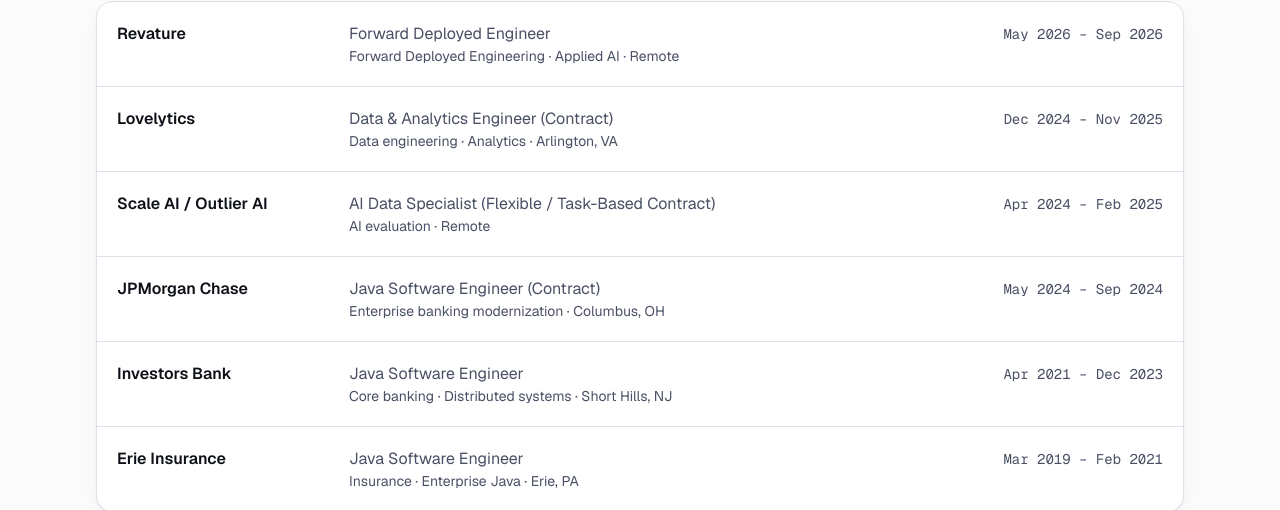
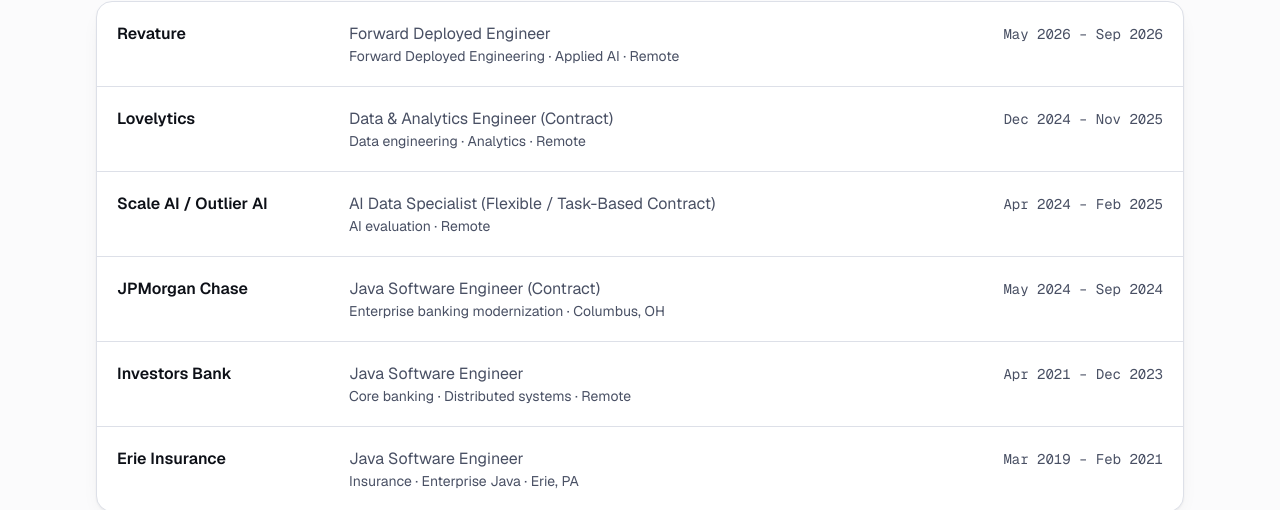
Before and after one commit to Kalab21/developer-portfolio, a Next.js app: page / in a window 1280 px wide. Shown: the part 3199-3709 px from the top of the page. Built offline with nearby package versions, Linux system fonts and the light colour scheme.

Commit message:
Show Lovelytics and Investors Bank as Remote

```diff
--- a/src/data/site.ts
+++ b/src/data/site.ts
@@ -234,7 +234,7 @@ export const roles: Role[] = [
     company: "Lovelytics",
     title: "Data & Analytics Engineer (Contract)",
     period: "Dec 2024 – Nov 2025",
-    location: "Arlington, VA",
+    location: "Remote",
     focus: "Data engineering · Analytics",
     summary:
       "Enterprise analytics and reporting: turning stakeholder needs into modeled, trustworthy KPIs.",
@@ -280,7 +280,7 @@ export const roles: Role[] = [
     company: "Investors Bank",
     title: "Java Software Engineer",
     period: "Apr 2021 – Dec 2023",
-    location: "Short Hills, NJ",
+    location: "Remote",
     focus: "Core banking · Distributed systems",
     summary: "Legacy banking workflows modernized into event-driven microservices.",
     points: [
```
